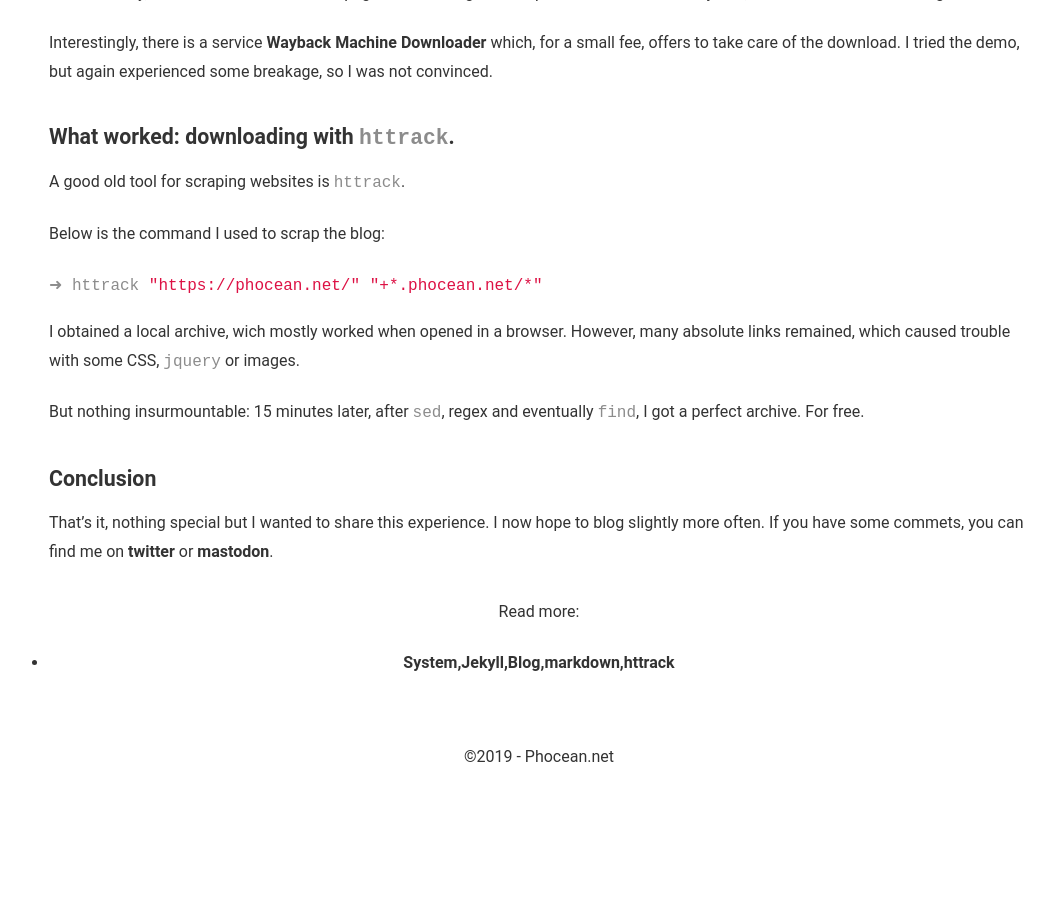
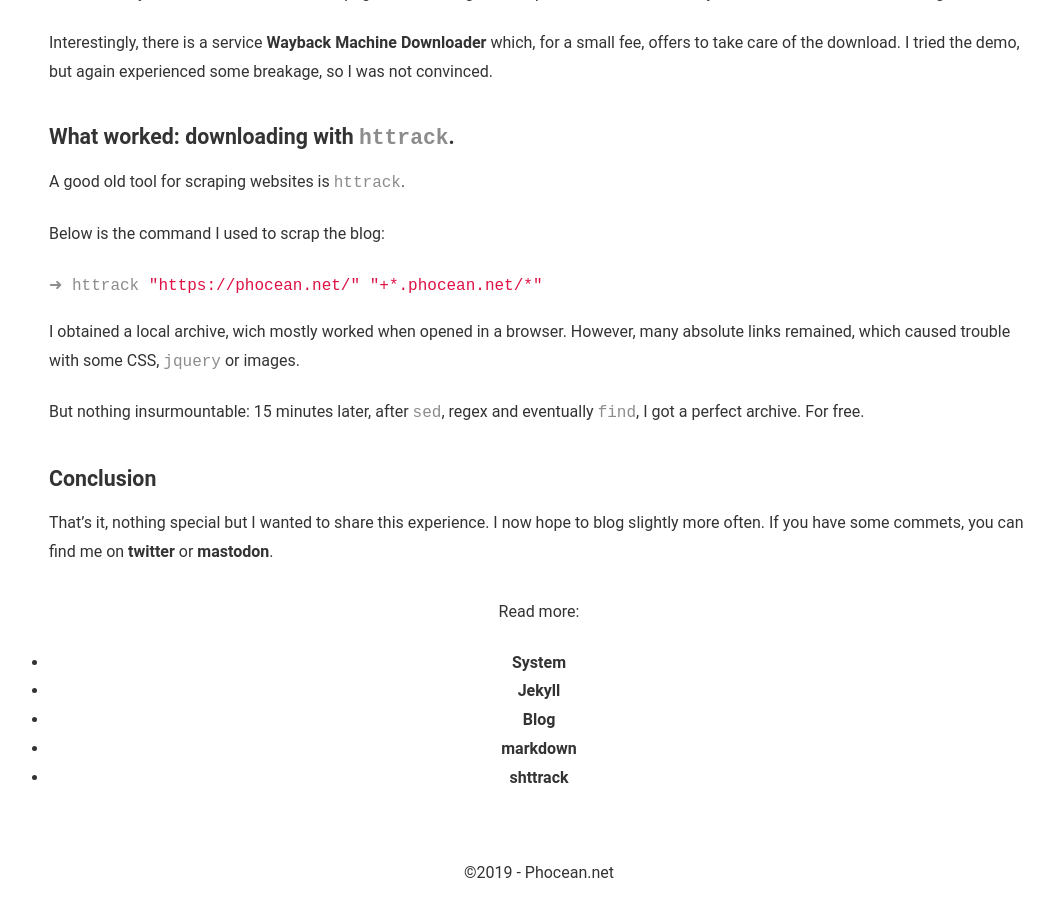
Before and after one commit to phocean/phocean.github.io, a Jekyll site: the page built from _posts/2019-06-08-blog_migration.md, in a window 1280 px wide and 900 px high, scrolled down 1448 px. Shown: the whole window, without its empty margins (101-1155 px from the left). Built offline with Jekyll 4.4.1, drawn with Linux system fonts in a browser that asks for light colours; before the commit the page ends 2232 px from its top, so only the background shows below that.

Commit message:
Fix tags

```diff
--- a/_posts/2019-06-08-blog_migration.md
+++ b/_posts/2019-06-08-blog_migration.md
@@ -2,7 +2,12 @@
 layout: post
 title: Blog migration, from Wordpress to github-pages (Jekyll)
 categories: System
-tags: System,Jekyll,Blog,markdown,httrack
+tags:
+- System
+- Jekyll
+- Blog
+- markdown
+- shttrack
 ---
 
 ### My motive
```
